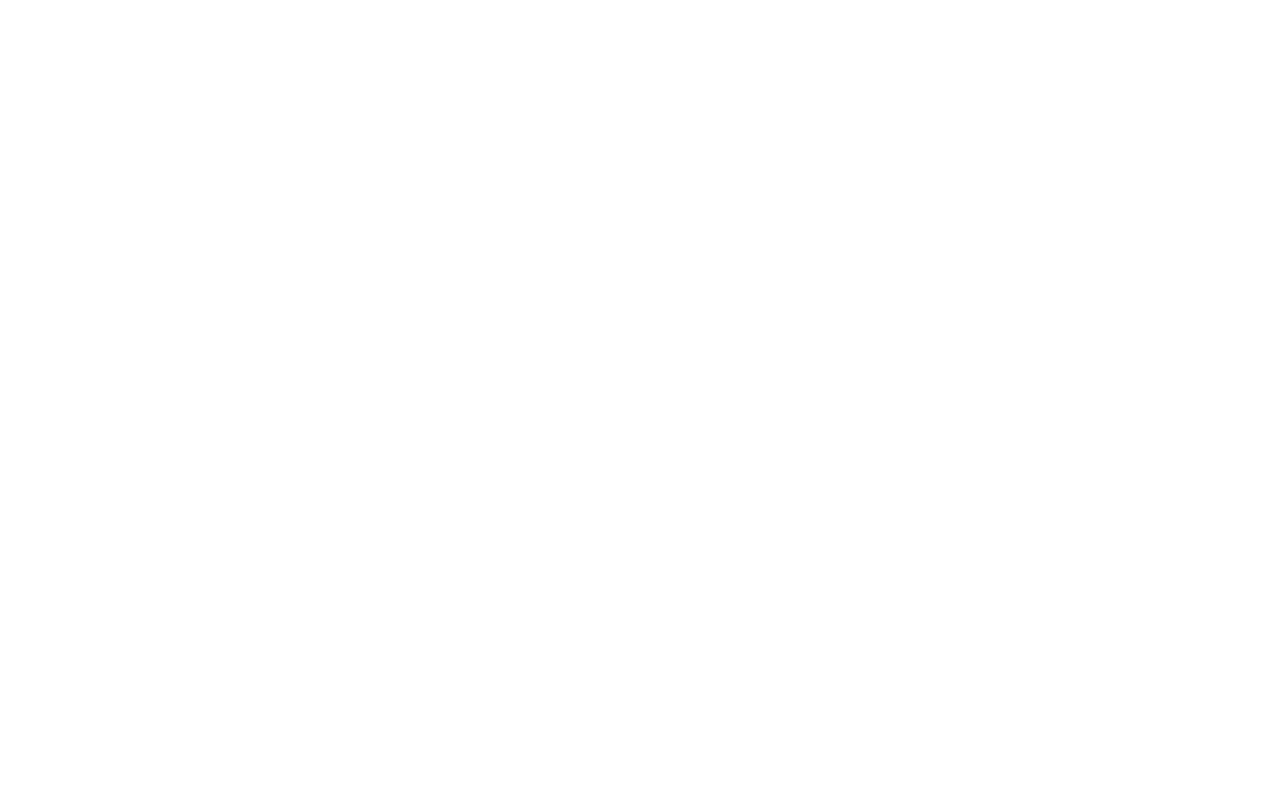
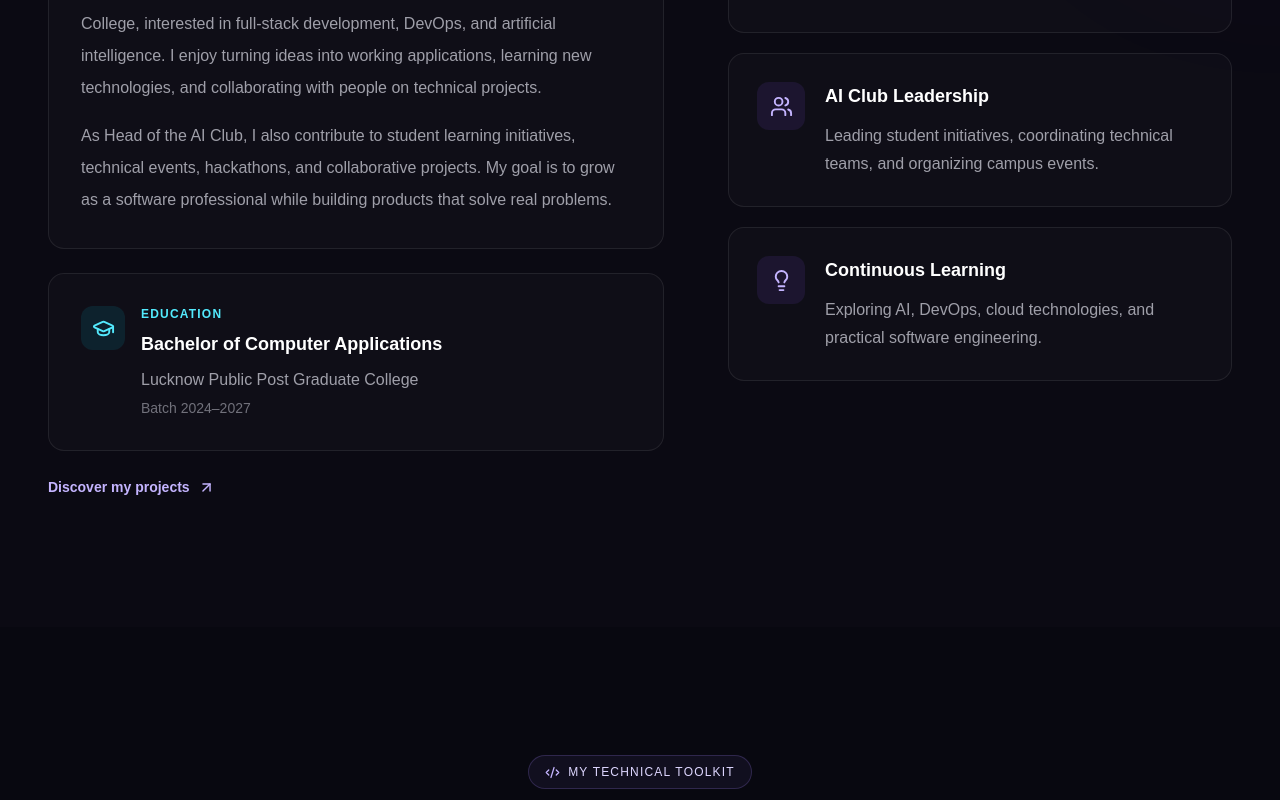
Before and after one commit to Mohammad032004/my-portfolio, a Next.js app: page / in a window 1280 px wide. Shown: the part 1380-2180 px from the top of the page. Before the commit the page ends 891 px from the top, so only its background shows below. Built offline with nearby package versions, Linux system fonts and the light colour scheme.

Commit message:
landing page update according to the new features

```diff
--- a/app/page.tsx
+++ b/app/page.tsx
@@ -1,12 +1,18 @@
 
 import Navbar from "@/src/components/navbar";
 import Hero from "@/src/components/hero";
+import About from "@/src/components/about";
+import Skills from "@/src/components/skills";
+import Projects from "@/src/components/projects";
 
 export default function Home() {
   return (
     <main className="min-h-screen bg-[#080810]">
       <Navbar />
       <Hero />
+      <About />
+      <Skills />
+      <Projects />
     </main>
   );
 }
```
